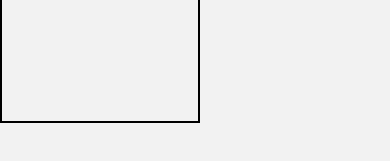
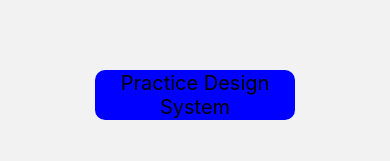
Before and after one commit to Maryam-hub455/my-app-2025-internship-react-native, a React Native app: screen /designSystemPractice in a window 390 px wide. Before the commit this address had no page. Shown: the part 327-488 px from the top of the page. Built offline with nearby package versions, Linux system fonts and the light colour scheme.

Commit message:
Basic style sheet light and dark mode working

```diff
--- a/src/navigation/rootNavigation.js
+++ b/src/navigation/rootNavigation.js
@@ -1,4 +1,3 @@
-
 import { NavigationContainer } from "@react-navigation/native";
 import { createNativeStackNavigator } from "@react-navigation/native-stack";
 
@@ -7,6 +6,7 @@ import WhatsappStatus from "../screens/whatsappStatus/whatsappStatus";
 import Camera from "../screens/camera";
 import PracticeMedia from "../screens/practiceMedia";
 import AboutYou from "../screens/aboutYou";
+import DesignSystemPractice from "../screens/designSystemPractice";
 
 const AppStack = createNativeStackNavigator();
 
@@ -14,9 +14,13 @@ export default function RootNavigation() {
   return (
     <NavigationContainer>
       <AppStack.Navigator
-        initialRouteName="AboutYou"
+        initialRouteName="designSystemPractice"
         screenOptions={{ headerShown: false }}
       >
+        <AppStack.Screen
+          name="designSystemPractice"
+          component={DesignSystemPractice}
+        />
         <AppStack.Screen name="AboutYou" component={AboutYou} />
         <AppStack.Screen name="PracticeMedia" component={PracticeMedia} />
         <AppStack.Screen
--- /dev/null
+++ b/src/screens/designSystemPractice.js
@@ -0,0 +1,59 @@
+import { StyleSheet, Text, TouchableOpacity, View } from "react-native";
+import React from "react";
+import { useColorScheme } from "react-native";
+
+export default function DesignSystemPractice() {
+  const colorScheme = useColorScheme();
+  const styles = colorScheme === "dark" ? stylesDark : stylesLight;
+
+  return (
+    <View style={styles.container}>
+      <TouchableOpacity style={styles.button}>
+        <Text style={styles.text}>Practice Design System</Text>
+      </TouchableOpacity>
+    </View>
+  );
+}
+
+const stylesLight = StyleSheet.create({
+  container: {
+    flex: 1,
+    justifyContent: "center",
+    alignItems: "center",
+  },
+  button: {
+    backgroundColor: "blue",
+    width: 200,
+    height: 50,
+    borderRadius: 10,
+    justifyContent: "center",
+    alignItems: "center",
+  },
+  text: {
+    color: "black",
+    fontSize: 20,
+    textAlign: "center",
+  },
+});
+
+const stylesDark = StyleSheet.create({
+  container: {
+    flex: 1,
+    justifyContent: "center",
+    alignItems: "center",
+    backgroundColor: "black",
+  },
+  button: {
+    backgroundColor: "red",
+    width: 200,
+    height: 50,
+    borderRadius: 10,
+    justifyContent: "center",
+    alignItems: "center",
+  },
+  text: {
+    color: "white",
+    fontSize: 20,
+    textAlign: "center",
+  },
+});
```
